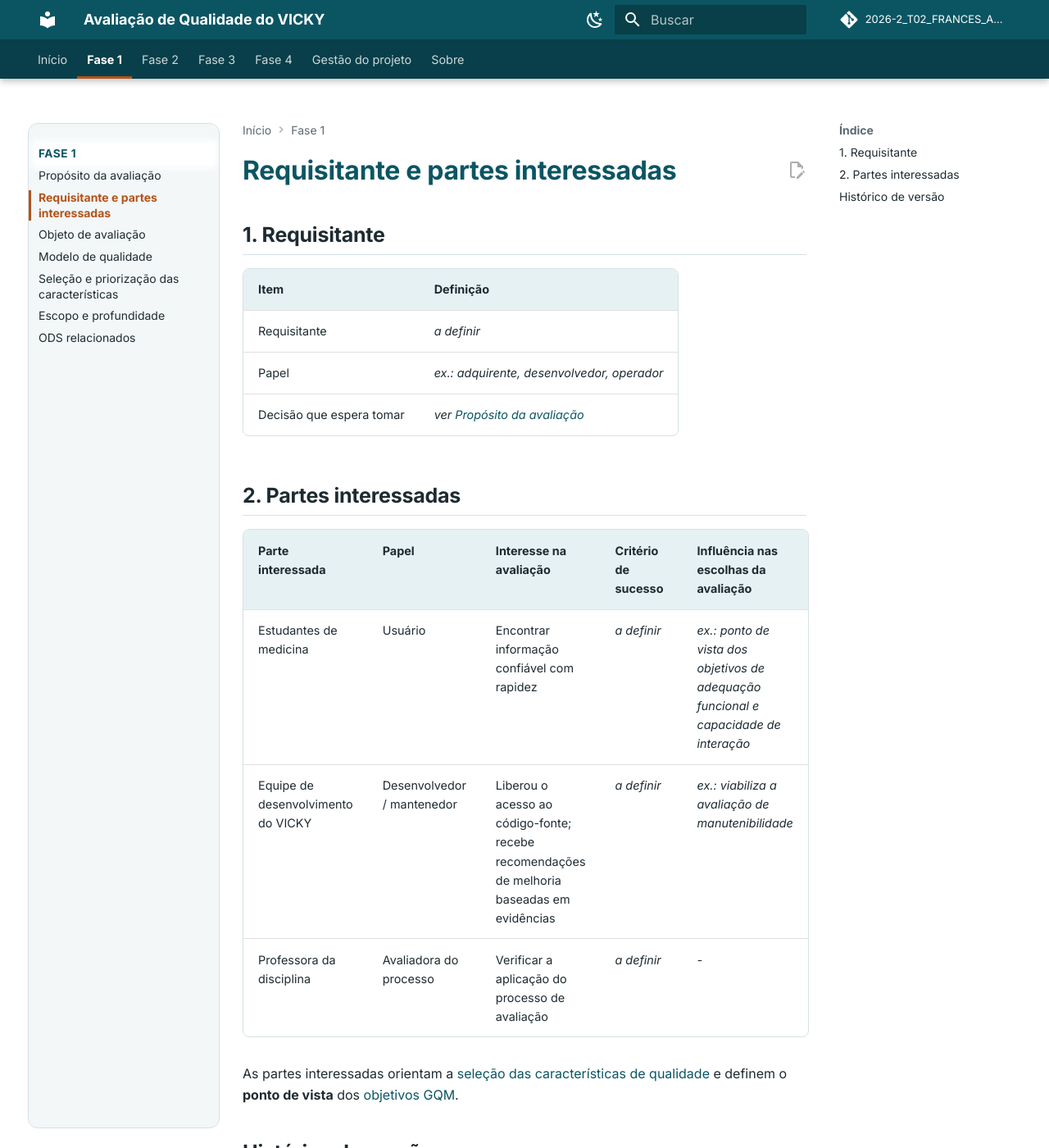
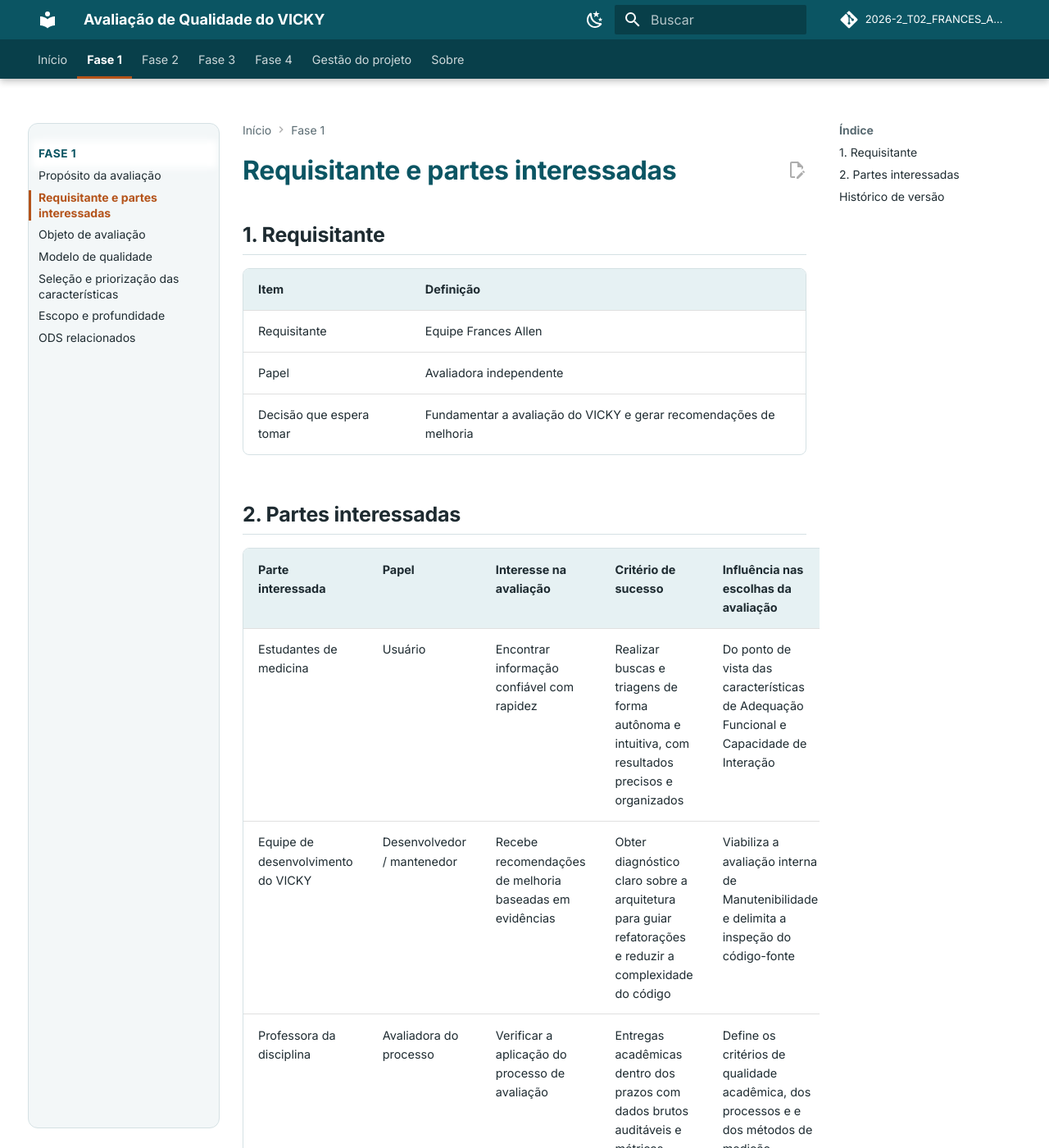
Before and after one commit to FCTE-Qualidade-de-Software-1/2026-2_T02_FRANCES_ALLEN, an MkDocs documentation site: the page built from docs/fase-1/partes-interessadas.md, in a window 1280 px wide and 1400 px high. Shown: the whole window at 82% size. Built offline with MkDocs 1.6.1 and Material for MkDocs 9.7.7, drawn with Linux system fonts in a browser that asks for light colours; comment, search, counter and statistics services are not loaded; some of the changed text lies outside the part shown.

Commit message:
docs(fase-1): Inicia as informacoes do proposito, partes interessadas e ODS

```diff
--- a/docs/fase-1/partes-interessadas.md
+++ b/docs/fase-1/partes-interessadas.md
@@ -4,22 +4,22 @@
 
 | Item | Definição |
 |------|-----------|
-| Requisitante | _a definir_ |
-| Papel | _ex.: adquirente, desenvolvedor, operador_ |
-| Decisão que espera tomar | _ver [Propósito da avaliação](proposito.md)_ |
+| Requisitante | Equipe Frances Allen |
+| Papel | Avaliadora independente |
+| Decisão que espera tomar | Fundamentar a avaliação do VICKY e gerar recomendações de melhoria |
 
 ## 2. Partes interessadas
 
 | Parte interessada | Papel | Interesse na avaliação | Critério de sucesso | Influência nas escolhas da avaliação |
 |-------------------|-------|------------------------|---------------------|--------------------------------------|
-| Estudantes de medicina | Usuário | Encontrar informação confiável com rapidez | _a definir_ | _ex.: ponto de vista dos objetivos de adequação funcional e capacidade de interação_ |
-| Equipe de desenvolvimento do VICKY | Desenvolvedor / mantenedor | Liberou o acesso ao código-fonte; recebe recomendações de melhoria baseadas em evidências | _a definir_ | _ex.: viabiliza a avaliação de manutenibilidade_ |
-| Professora da disciplina | Avaliadora do processo | Verificar a aplicação do processo de avaliação | _a definir_ | _-_ |
+| Estudantes de medicina | Usuário | Encontrar informação confiável com rapidez | Realizar buscas e triagens de forma autônoma e intuitiva, com resultados precisos e organizados | Do ponto de vista das características de Adequação Funcional e Capacidade de Interação |
+| Equipe de desenvolvimento do VICKY | Desenvolvedor / mantenedor | Recebe recomendações de melhoria baseadas em evidências | Obter diagnóstico claro sobre a arquitetura para guiar refatorações e reduzir a complexidade do código | Viabiliza a avaliação interna de Manutenibilidade e delimita a inspeção do código-fonte |
+| Professora da disciplina | Avaliadora do processo | Verificar a aplicação do processo de avaliação | Entregas acadêmicas dentro dos prazos com dados brutos auditáveis e métricas rastreáveis | Define os critérios de qualidade acadêmica, dos processos e e dos métodos de medição |
 
-As partes interessadas orientam a [seleção das características de qualidade](caracteristicas.md) e definem o **ponto de vista** dos [objetivos GQM](../fase-2/objetivos-questoes-hipoteses.md).
 
 ## Histórico de versão
 
 | Versão | Data | Descrição | Autor(a) | Revisor(a) |
 |--------|------|-----------|----------|------------|
 | 0.1 | 16/10/2026 | Página criada a partir da seção "Partes interessadas" do Objeto de avaliação | Gabriel Fae | - |
+| 0.2 | 18/10/2026 | Definção do requisitante e das informações das partes interessadas | Guilherme Maciel | - |
```
Also changed, not shown: docs/fase-1/ods.md (+3 -3 lines), docs/fase-1/proposito.md (+8 -6 lines).
